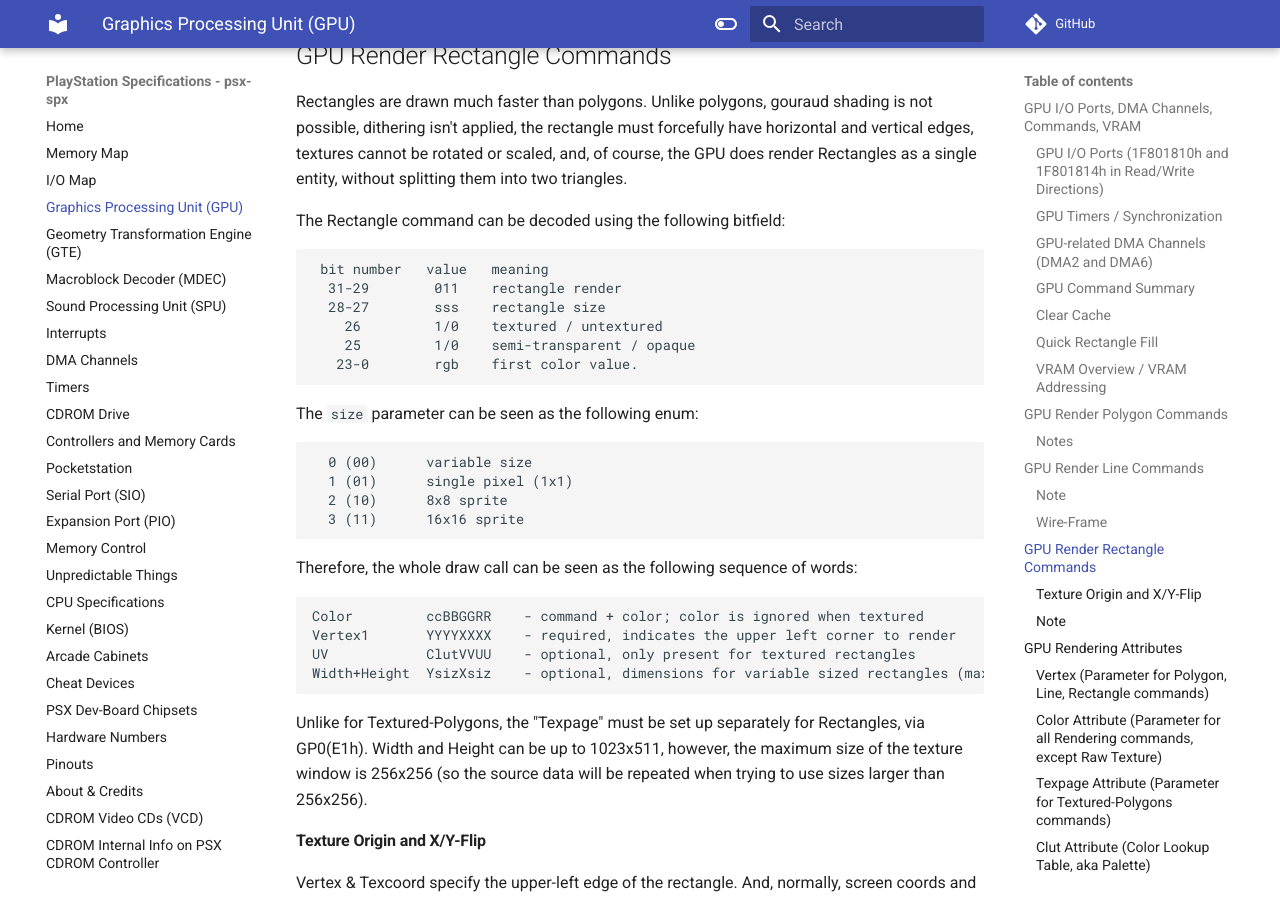
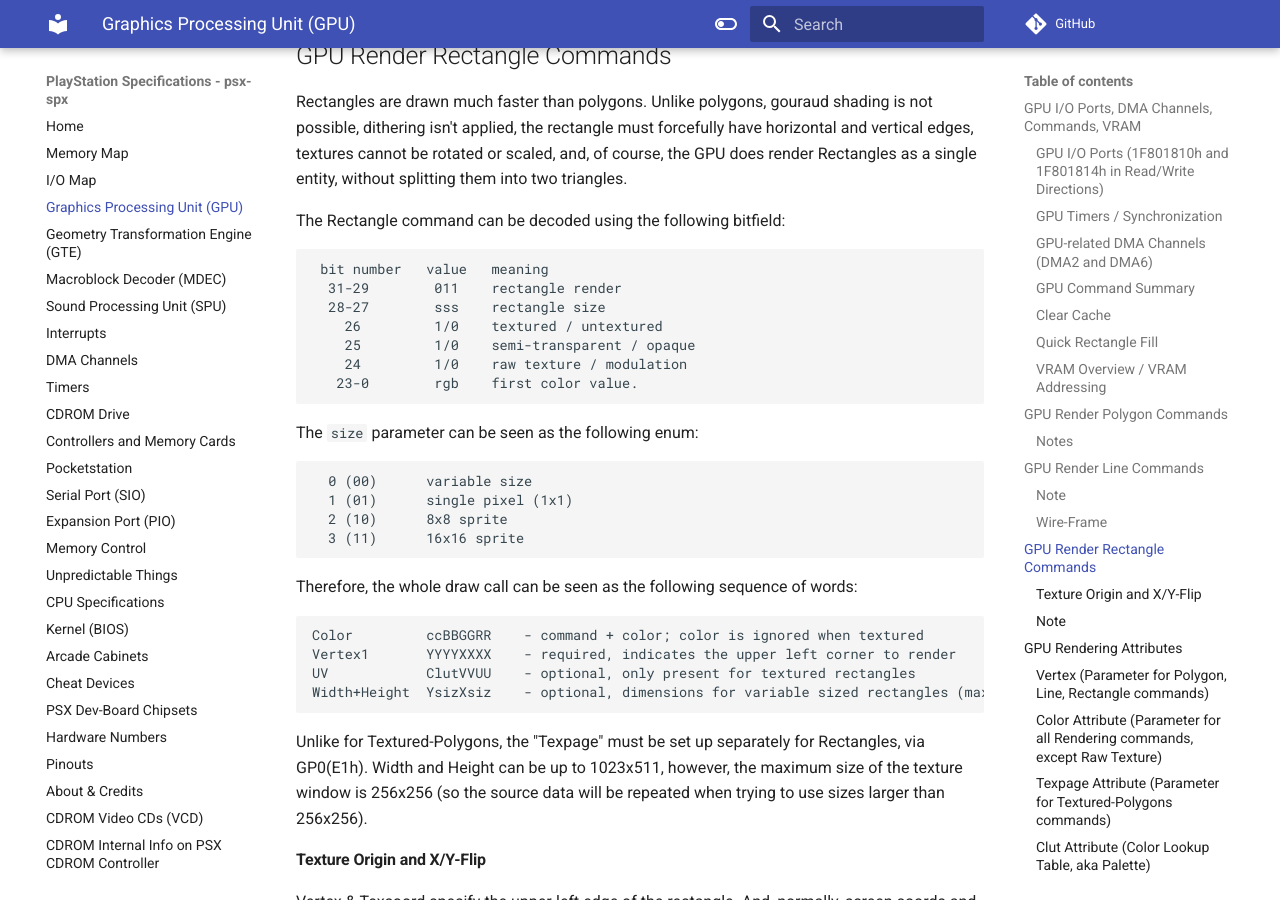
Before and after one commit to psx-spx/psx-spx.github.io, an MkDocs documentation site: the page built from docs/graphicsprocessingunitgpu.md, in a window 1280 px wide and 900 px high, scrolled down 5753 px. Built offline with MkDocs 1.6.1 and Material for MkDocs 9.7.7, drawn with Linux system fonts in a browser that asks for light colours; comment, search, counter and statistics services are not loaded.

Commit message:
Add a missing attribute for rectangle command

````diff
--- a/docs/graphicsprocessingunitgpu.md
+++ b/docs/graphicsprocessingunitgpu.md
@@ -261,6 +261,7 @@ The Rectangle command can be decoded using the following bitfield:
   28-27        sss    rectangle size
     26         1/0    textured / untextured
     25         1/0    semi-transparent / opaque
+    24         1/0    raw texture / modulation
    23-0        rgb    first color value.
 ```
 
````
